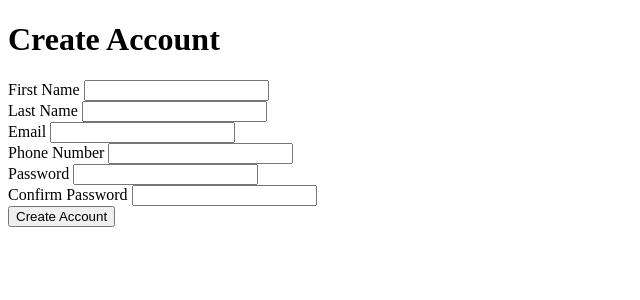
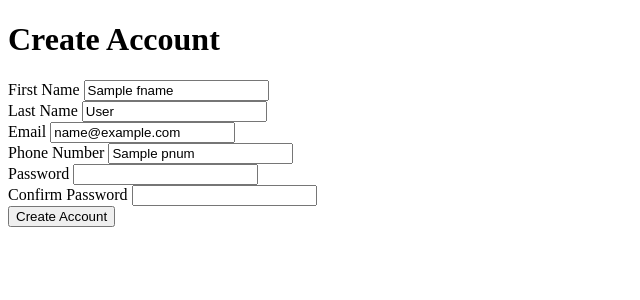
Before and after one commit to Jakekougan/Appointments, a Flask app: template templates/create_account.html in a window 1280 px wide. Shown: the top 300 px of the page, without its empty margins (0-640 px from the left). Run offline with Flask 3, Linux system fonts and the light colour scheme; the template is opened without the code that fills it: most values are stand-ins (such as "Sample title", 1, 10 or a date in 2020); some libraries are stand-ins or nearby versions.

Commit message:
Added login, create account, and user authorization.

```diff
--- a/app.py
+++ b/app.py
@@ -18,7 +18,9 @@ def connect_db():
 def init_db():
     db = get_db()
     with app.open_resource('schema.sql', mode='r') as f:
-        db.cursor().executescript(f.read())
+        sql_script = f.read()
+        print(sql_script)
+        db.cursor().executescript(sql_script)
     db.commit()
 
 @app.cli.command('initdb')
@@ -46,8 +48,49 @@ def render_form():
 
 @app.route("/login", methods=["GET"])
 def login():
-    render_template("login.html")
+    return render_template("login.html")
 
 @app.route("/create_acc", methods=["GET"])
 def create_account():
-    return render_template("create_account")
+    return render_template("create_account.html")
+
+@app.route("/add_user", methods=["POST"])
+def add_user():
+    db = get_db()
+
+    fname = request.form.get("rfname")
+    lname = request.form.get("rlname")
+    email = request.form.get("remail")
+    pnum = request.form.get("rpnum")
+    pwd = request.form.get("rpwd")
+    cpwd = request.form.get("rcpwd")
+
+    if pwd != cpwd:
+        flash("Passwords do not match!")
+        return render_template("create_account.html", fname=fname, lname=lname, email=email, pnum=pnum)
+    else:
+        pwd = generate_password_hash(pwd, salt_length=11)
+        db.execute("INSERT INTO users (first_name, last_name, email, phone_number, password) VALUES (?,?,?,?,?)",
+                [fname, lname, email, pnum, pwd])
+        db.commit()
+        flash("Account created!")
+        return render_template("login.html")
+
+@app.route("/auth", methods=["POST"])
+def user_auth():
+    #Get data from login form
+    db = get_db()
+    email = request.form.get("lemail")
+    stmt = db.execute("SELECT password FROM users WHERE email = ?", [email])
+    pwd_hash = stmt.fetchone()
+    print(pwd_hash)
+    if not pwd_hash:
+        flash("User does not exist")
+        return redirect(url_for('login'))
+    else:
+        pwd = request.form.get("lpwd")
+        if check_password_hash(pwd_hash[0],pwd):
+            return render_template("index.html")
+        else:
+            flash("Your username or password in incorrect!")
+            return redirect(url_for('login'))
--- a/templates/create_account.html
+++ b/templates/create_account.html
@@ -6,35 +6,35 @@
     </head>
     <body>
         <h1>Create Account</h1>
-        <form>
+        <form action="{{url_for('add_user')}}" method="post">
             <div>
                 <label> First Name
-                    <input type="text">
+                    <input type="text" name="rfname" value="{{fname}}">
                 </label>
             </div>
             <div>
                 <label> Last Name
-                    <input type="text">
+                    <input type="text" name="rlname" value="{{lname}}">
                 </label>
             </div>
             <div> Email
                 <label>
-                    <input type="text">
+                    <input type="text" name="remail" value="{{email}}">
                 </label>
             </div>
             <div>
                 <label> Phone Number
-                    <input type="text">
+                    <input type="text" name="rpnum" value="{{pnum}}">
                 </label>
             </div>
             <div>
                 <label> Password
-                    <input type="text">
+                    <input type="text" name="rpwd">
                 </label>
             </div>
             <div>
                 <label> Confirm Password
-                    <input type="text">
+                    <input type="text" name="rcpwd">
                 </label>
             </div>
             <div>
--- a/templates/login.html
+++ b/templates/login.html
@@ -6,15 +6,15 @@
     </head>
     <body>
         <h1>Login</h1>
-        <form>
+        <form action="{{url_for('user_auth')}}" method="post">
             <div> Email
                 <label>
-                    <input type="text">
+                    <input type="text" name="lemail">
                 </label>
             </div>
             <div>
                 <label> Password
-                    <input type="text">
+                    <input type="text" name="lpwd">
                 </label>
             </div>
             <div>
```
Also changed, not shown: templates/index.html (+14 -0 lines).
